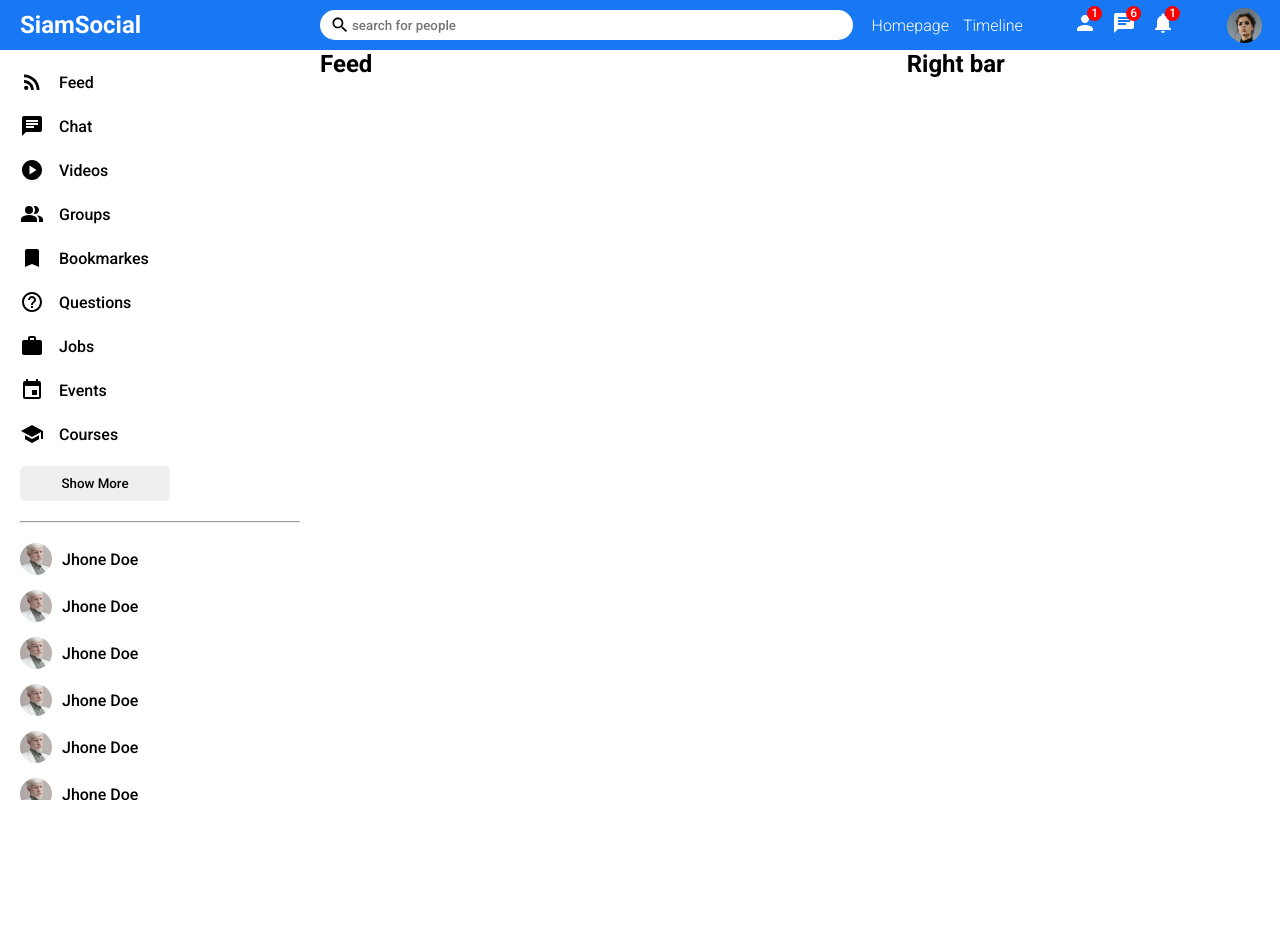
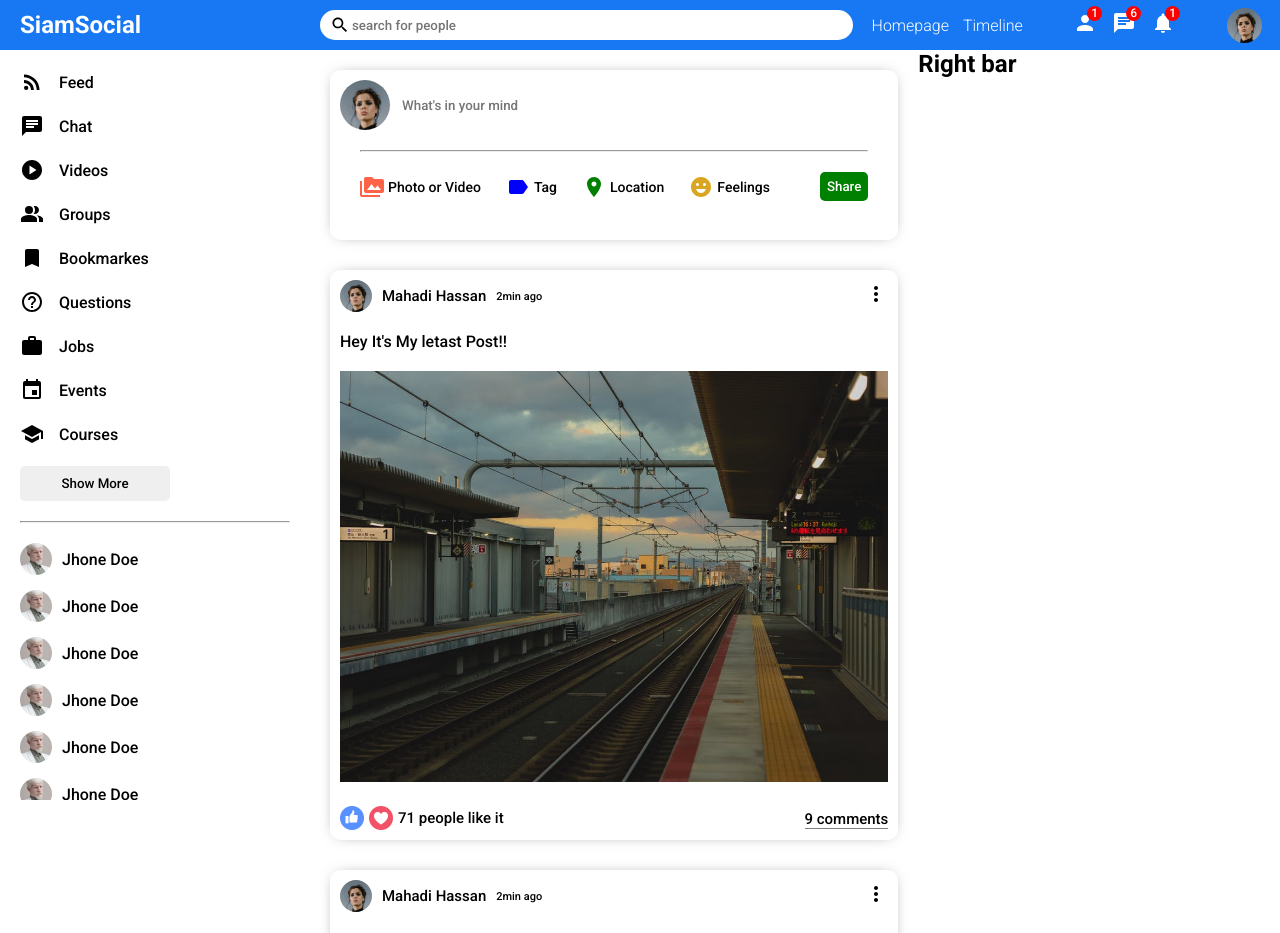
Before and after one commit to siampathan/Social-app, a React (Create React App) app in the folder client/: page / in a window 1280 px wide. Shown: the top 933 px of the page. Before the commit the page ends 800 px from the top, so only its background shows below. Built offline with nearby package versions, Linux system fonts and the light colour scheme.

Commit message:
finished feed section

```diff
--- a/client/src/components/feed/feed-style.css
+++ b/client/src/components/feed/feed-style.css
@@ -1,3 +1,4 @@
 .feed {
   flex: 5.5;
+  padding: 20px;
 }
--- a/client/src/components/feed/feed.jsx
+++ b/client/src/components/feed/feed.jsx
@@ -1,9 +1,17 @@
+import Post from "../post/post";
+import Share from "../share/share";
 import "./feed-style.css";
 
 const Feed = () => {
   return (
     <div className="feed">
-      <h2>Feed</h2>
+      <div className="feedWraper">
+        <Share />
+        <Post />
+        <Post />
+        <Post />
+        <Post />
+      </div>
     </div>
   );
 };
--- /dev/null
+++ b/client/src/components/post/post-style.css
@@ -0,0 +1,79 @@
+.post {
+  width: 100%;
+  border-radius: 10px;
+  box-shadow: 0px 0px 16px -8px rgba(0, 0, 0, 0.68);
+  -webkit-box-shadow: 0px 0px 16px -8px rgba(0, 0, 0, 0.68);
+  margin: 30px 0;
+}
+
+.postWrapper {
+  padding: 10px;
+}
+
+.postTop {
+  display: flex;
+  align-items: center;
+  justify-content: space-between;
+}
+
+.postTopLeft {
+  display: flex;
+  align-items: center;
+}
+
+.postProfileImg {
+  width: 32px;
+  height: 32px;
+  border-radius: 50%;
+  object-fit: cover;
+}
+
+.postUserName {
+  font-size: 15px;
+  font-weight: 500;
+  margin: 0 10px;
+}
+
+.postDate {
+  font-size: 11px;
+}
+
+.postCenter {
+  margin: 20px 0;
+}
+
+.postImg {
+  margin-top: 20px;
+  margin-right: 20px;
+  width: 100%;
+  max-height: 500px;
+  object-fit: contain;
+}
+
+.postBottom {
+  display: flex;
+  align-items: center;
+  justify-content: space-between;
+}
+
+.postBottomLeft {
+  display: flex;
+  align-items: center;
+}
+
+.likeIcon {
+  width: 24px;
+  height: 24px;
+  margin-right: 5px;
+  cursor: pointer;
+}
+
+.likeCounter {
+  font-size: 15px;
+}
+
+.postCommentText {
+  font-size: 15px;
+  cursor: pointer;
+  border-bottom: 1px solid gray;
+}
--- /dev/null
+++ b/client/src/components/post/post.jsx
@@ -0,0 +1,41 @@
+import MoreVertIcon from "@mui/icons-material/MoreVert";
+import "./post-style.css";
+
+const Post = () => {
+  return (
+    <div className="post">
+      <div className="postWrapper">
+        <div className="postTop">
+          <div className="postTopLeft">
+            <img
+              className="postProfileImg"
+              src="/assets/person/1.jpeg"
+              alt=""
+            />
+            <span className="postUserName">Mahadi Hassan</span>
+            <span className="postDate">2min ago</span>
+          </div>
+          <div className="postTopRight">
+            <MoreVertIcon />
+          </div>
+        </div>
+        <div className="postCenter">
+          <span className="postText">Hey It's My letast Post!! </span>
+          <img className="postImg" src="/assets/post/1.jpeg" alt="" />
+        </div>
+        <div className="postBottom">
+          <div className="postBottomLeft">
+            <img className="likeIcon" src="/assets/like.png" alt="" />
+            <img className="likeIcon" src="/assets/heart.png" alt="" />
+            <span className="likeCounter">71 people like it</span>
+          </div>
+          <div className="postBottomRight">
+            <span className="postCommentText"> 9 comments</span>
+          </div>
+        </div>
+      </div>
+    </div>
+  );
+};
+
+export default Post;
--- /dev/null
+++ b/client/src/components/share/share-style.css
@@ -0,0 +1,76 @@
+.share {
+  width: 100%;
+  height: 170px;
+  border-radius: 10px;
+  box-shadow: 0px 0px 16px -8px rgba(0, 0, 0, 0.68);
+  -webkit-box-shadow: 0px 0px 16px -8px rgba(0, 0, 0, 0.68);
+}
+
+.shareWrapper {
+  padding: 10px;
+}
+
+.shareTop {
+  display: flex;
+  align-items: center;
+}
+
+.shareProfileImg {
+  width: 50px;
+  height: 50px;
+  object-fit: cover;
+  border-radius: 50%;
+  margin-right: 10px;
+}
+
+.shareInput {
+  border: none;
+  width: 80%;
+}
+
+.shareInput:focus {
+  outline: none;
+}
+
+.line {
+  margin: 20px;
+}
+
+.shareBottom {
+  display: flex;
+  align-items: center;
+  justify-content: space-between;
+}
+
+.shareOptions {
+  display: flex;
+  margin-left: 20px;
+}
+
+.shareOption {
+  display: flex;
+  align-items: center;
+  margin-right: 25px;
+  cursor: pointer;
+}
+
+.shareIcon {
+  font-size: 18px;
+  margin-right: 4px;
+}
+
+.shareOptionText {
+  font-size: 14px;
+  font-weight: 500;
+}
+
+.shareButton {
+  border: none;
+  padding: 7px;
+  border-radius: 5px;
+  background-color: green;
+  font-weight: 500;
+  margin-right: 20px;
+  cursor: pointer;
+  color: #fff;
+}
--- /dev/null
+++ b/client/src/components/share/share.jsx
@@ -0,0 +1,50 @@
+import PermMediaIcon from "@mui/icons-material/PermMedia";
+import LabelIcon from "@mui/icons-material/Label";
+import RoomIcon from "@mui/icons-material/Room";
+import EmojiEmotionsIcon from "@mui/icons-material/EmojiEmotions";
+import "./share-style.css";
+
+const Share = () => {
+  return (
+    <div className="share">
+      <div className="shareWrapper">
+        <div className="shareTop">
+          <img className="shareProfileImg" src="assets/person/1.jpeg" alt="" />
+          <input
+            type="text"
+            placeholder="What's in your mind"
+            className="shareInput"
+          />
+        </div>
+        <hr className="line" />
+        <div className="shareBottom">
+          <div className="shareOptions">
+            <div className="shareOption">
+              <PermMediaIcon htmlColor="tomato" className="shareIcon" />
+              <span className="shareOptionText"> Photo or Video </span>
+            </div>
+
+            <div className="shareOption">
+              <LabelIcon htmlColor="blue" className="shareIcon" />
+              <span className="shareOptionText"> Tag </span>
+            </div>
+
+            <div className="shareOption">
+              <RoomIcon htmlColor="green" className="shareIcon" />
+              <span className="shareOptionText"> Location </span>
+            </div>
+
+            <div className="shareOption">
+              <EmojiEmotionsIcon htmlColor="goldenrod" className="shareIcon" />
+              <span className="shareOptionText"> Feelings </span>
+            </div>
+          </div>
+
+          <button className="shareButton">Share</button>
+        </div>
+      </div>
+    </div>
+  );
+};
+
+export default Share;
--- a/client/src/components/sidebar/sidebar-style.css
+++ b/client/src/components/sidebar/sidebar-style.css
@@ -2,7 +2,7 @@
   flex: 3;
   height: calc(100vh - 50px);
   overflow-y: scroll;
-  scrollbar-color: #f1f1f1 rgb(179, 179, 179);
+  scrollbar-color: rgb(179, 179, 179) #f1f1f1;
   scrollbar-width: thin;
 }
 
```
